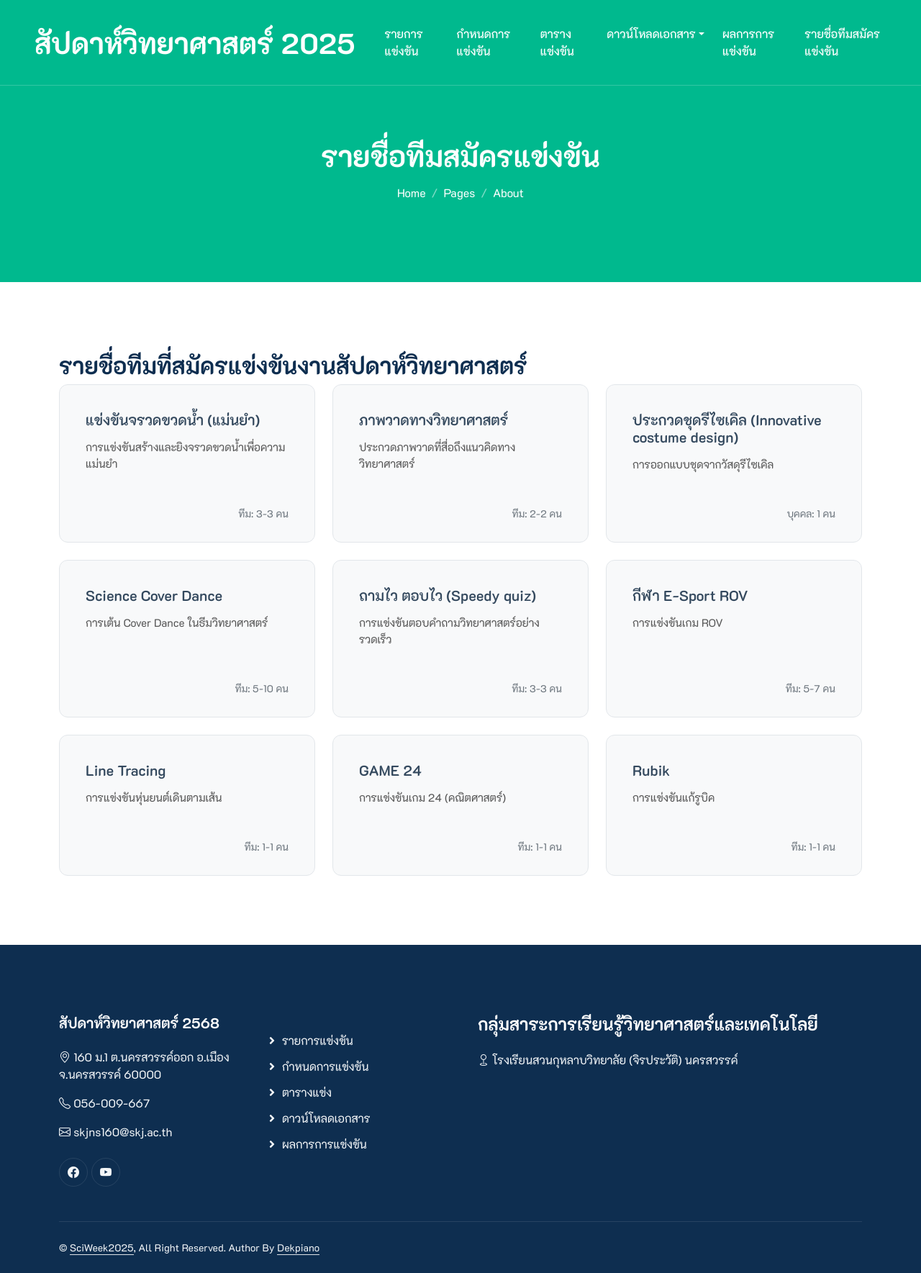
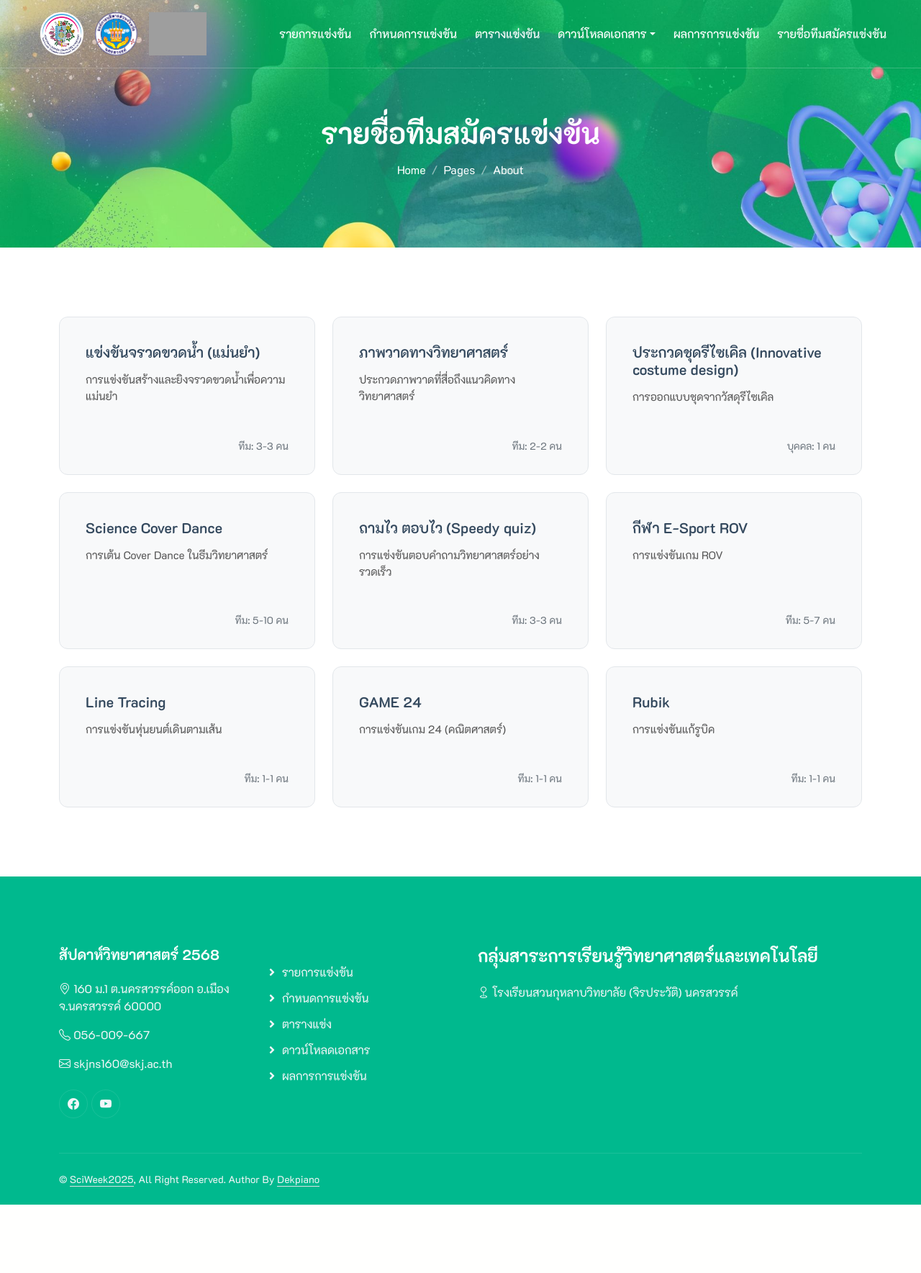
Before and after one commit to dekpiano/sciweek2025, a CodeIgniter 4 app: the page made by app/Views/User/Pages/ListNameTeams/PageListNameTeams.php in a window 1280 px wide. Shown: the whole page at 72% size. After the commit the page ends 1674 px from the top, so only its background shows below. Run offline with PHP 8.4 and a stand-in for CodeIgniter, Linux system fonts and the light colour scheme; the template is opened without the code that fills it, so the values that code supplies are empty; some libraries are stand-ins or nearby versions; grey boxes are pictures that could not be loaded.

Commit message:
4/7/2568 เปลี่ยน bg ใหม่

```diff
--- a/app/Views/User/Pages/ListNameTeams/PageListNameTeams.php
+++ b/app/Views/User/Pages/ListNameTeams/PageListNameTeams.php
@@ -21,7 +21,7 @@
 
 .competition-card:hover {
     transform: translateY(-5px);
-    box-shadow: 0 8px 30px rgba(0, 0, 0, 0.15);
+    box-shadow: 0 8px 30px #00b98e;
 }
 
 .competition-card h5 {
@@ -66,12 +66,18 @@
 .modal-body ul li:last-child {
     border-bottom: none;
 }
+
+.hero-header {
+            background: url(../public/img/bg/bg.jpg) center bottom no-repeat;
+            background-size: cover;
+            padding: 10rem 0 5rem 0;
+        }
 </style>
 <?= $this->endSection() ?>
 
 <?= $this->section('content') ?>
 
-<div class="bg-primary page-header">
+<div class="bg-primary page-header hero-header">
     <div class="container text-center">
         <h1 class="text-white animated zoomIn mb-3">รายชื่อทีมสมัครแข่งขัน</h1>
         <nav aria-label="breadcrumb">
@@ -85,7 +91,7 @@
 </div>
 
 <div class="container">
-    <h2>รายชื่อทีมที่สมัครแข่งขันงานสัปดาห์วิทยาศาสตร์</h2>
+
     <div id="competitionList" class="row row-cols-1 row-cols-md-2 row-cols-lg-3 g-4">
         <!-- Competition cards will be dynamically loaded here -->
         <!-- Initial content will be rendered by renderCompetitionCards() on DOMContentLoaded -->
@@ -97,7 +103,7 @@
     <div class="modal-dialog modal-dialog-centered modal-lg">
         <div class="modal-content">
             <div class="modal-header">
-                <h5 class="modal-title" id="teamListModalLabel">รายชื่อทีม: </h5>
+                <h5 class="modal-title text-white" id="teamListModalLabel">รายชื่อทีม: </h5>
                 <button type="button" class="btn-close" data-bs-dismiss="modal" aria-label="Close"></button>
             </div>
             <div class="modal-body">
@@ -196,15 +202,15 @@
             // *** สำคัญมาก: กำหนด URL ของ Google Apps Script Web App สำหรับแต่ละประเภทการแข่งขัน ***
             // *** คุณจะต้องสร้างและ Deploy Google Apps Script Web App แยกกัน 9 ตัว และนำ URL มาใส่ที่นี่ ***
             const webAppUrlMapping = {
-                "waterbottlerocket": "YOUR_WEB_APP_URL_FOR_WATERBOTTLE_ROCKET_SHEET_HERE",
-                "scientificdrawings": "YOUR_WEB_APP_URL_FOR_SCIENTIFIC_DRAWINGS_SHEET_HERE",
-                "Innovativecostumedesign": "YOUR_WEB_APP_URL_FOR_COSTUME_DESIGN_SHEET_HERE",
-                "ScienceCoverDance": "YOUR_WEB_APP_URL_FOR_COVER_DANCE_SHEET_HERE",
-                "SpeedyQuiz": "https://script.google.com/macros/s/AKfycbyc31EYToSja_5bnlq0XqolygzmNOwdZZiERacURd37Cidzrxg1x_x_ebstICKM1GYjXg/exec",
-                "ROV": "https://script.google.com/macros/s/AKfycbwAf_ka37cOoOLQ_mRYTECO8ezT9aIOplUDUhUpumLGaV_XScMMqw2ZhHIfeFWLj258dg/exec",
-                "LineTracing": "YOUR_WEB_APP_URL_FOR_LINE_TRACING_SHEET_HERE",
-                "GAME24": "YOUR_WEB_APP_URL_FOR_GAME24_SHEET_HERE",
-                "Rubik": "YOUR_WEB_APP_URL_FOR_RUBIK_SHEET_HERE"
+                "waterbottlerocket": "https://script.google.com/macros/s/AKfycbybOAsJsW0ZHEyzuaizISlNvZbtI5tnVCnyRSGmdx-mNVgjX2zKrRvMT4whlLD1UJAY/exec",
+                "scientificdrawings": "https://script.google.com/macros/s/AKfycbySiGVzF-Jx9j5Fza3puGdJynWNWlIgKIp5HgK_XcYpiNgDrCa6_0OKzlLrcE0SkkY/exec",
+                "Innovativecostumedesign": "https://script.google.com/macros/s/AKfycbyfdmoGl38DeECzjyc5ZIq8t0KP-Ct03IIq-Pf4ciIPMAkp_SJdBH5yaW6thhtIK0OW0w/exec",
+                "ScienceCoverDance": "https://script.google.com/macros/s/AKfycbzzeVus_Pbnep0ksdVSkFHjawQE4NWeL39wdQRwZch7iJjeauMLZdkjUQHuc-87Wfz5/exec",
+                "SpeedyQuiz": "https://script.google.com/macros/s/AKfycbz1TRJ2vpCtExCQtWsUTBy9S4RKChHhXFbNurBSk5EXDaF__YwtbWA27jmr2MuBKcBA/exec",
+                "ROV": "https://script.google.com/macros/s/AKfycbyc31EYToSja_5bnlq0XqolygzmNOwdZZiERacURd37Cidzrxg1x_x_ebstICKM1GYjXg/exec",
+                "LineTracing": "https://script.google.com/macros/s/AKfycbzNoWVbTMGI6d4XKjU9hZxpP2lkANv9ei8wkAGf5q-JUA4sTq1OAeZaZW43yoyeSvgkFw/exec",
+                "GAME24": "https://script.google.com/macros/s/AKfycbxlSOG9crWdG2Vsq3jCfi3gWkmPJ7eKnR01SukKqd_gVQ_Hq2kO6WoAzcO-avpPUOIxfQ/exec",
+                "Rubik": "https://script.google.com/macros/s/AKfycbw_S2Vn3IRtJH7mwykBjXGhpPJguqRw6VeG3tkXFUjHnoFw-v9_5_RPES6tdNefcYnt/exec"
             };
 
             // Object to store fetched registered teams, keyed by competitionType
@@ -228,7 +234,7 @@
                 noTeamMessage.classList.add('d-none'); // Hide "no team" message while loading
 
                 if (!webAppUrl || !webAppUrl.startsWith('https://script.google.com/macros/s/')) {
-                    modalTeamList.innerHTML = `<p class="text-danger text-center py-4">ข้อผิดพลาด: ไม่พบ URL ของ Google Apps Script Web App ที่ถูกต้องสำหรับประเภทการแข่งขันนี้</p>`;
+                    modalTeamList.innerHTML = `<p class="text-danger text-center py-4">ข้อผิดพลาด: ไม่พบ URL ที่ถูกต้องสำหรับประเภทการแข่งขันนี้</p>`;
                     console.error(`Error: Invalid or missing Web App URL for competition type: ${competitionKey}. URL: ${webAppUrl}`);
                     return;
                 }
--- a/app/Views/User/layouts/main.php
+++ b/app/Views/User/layouts/main.php
@@ -37,6 +37,7 @@
         *{
             font-family: 'K2D', sans-serif !important;
         }
+
     </style>
     <?= $this->renderSection('css') ?>
 </head>
@@ -56,24 +57,27 @@
         <!-- Navbar & Hero Start -->
         <div class="position-relative p-0">
             <nav class="navbar navbar-expand-lg navbar-light px-4 px-lg-5 py-3 py-lg-0">
-                <a href="index.html" class="navbar-brand p-0">
-                    <h1 class="m-0">สัปดาห์วิทยาศาสตร์ 2025</h1>
-                    <!-- <img src="<?=base_url()?>public/img/logo.png" alt="Logo"> -->
+                <a href="<?=base_url()?>" class="navbar-brand p-0 d-flex">
+                    <img src="<?=base_url()?>public/img/logo/LogoSKJ_4.png" alt="Logo" class="mx-2">
+                    <img src="<?=base_url()?>public/img/logo/opj.png" alt="Logo" class="mx-2">
+                    <img src="<?=base_url()?>public/img/logo/owtys.png" alt="Logo" class="mx-2">
+                    <!-- <h1 class="m-0">สัปดาห์วิทยาศาสตร์ 2025</h1> -->
+
                 </a>
                 <button class="navbar-toggler" type="button" data-bs-toggle="collapse" data-bs-target="#navbarCollapse">
                     <i class="bi bi-layout-text-sidebar"></i>
                 </button>
                 <div class="collapse navbar-collapse" id="navbarCollapse">
                     <div class="navbar-nav ms-auto py-0">
-                        <a href="#service" class="nav-item nav-link">รายการแข่งขัน</a>
+                        <a href="<?=base_url()?>#service" class="nav-item nav-link">รายการแข่งขัน</a>
                         <a href="#" onClick="showAlert()" class="nav-item nav-link">กำหนดการแข่งขัน</a>
                         <a href="#" onClick="showAlert()" class="nav-item nav-link">ตารางแข่งขัน</a>
                         <div class="nav-item dropdown">
                             <a href="#" class="nav-link dropdown-toggle" data-bs-toggle="dropdown">ดาวน์โหลดเอกสาร</a>
                             <div class="dropdown-menu m-0">
                                 <a href="#" onClick="showAlert()" class="dropdown-item">หนังสือโครงการ</a>
-                                <a href="#" onClick="showAlert()" class="dropdown-item">หนังสือเชิญ</a>
-                                <a href="#" onClick="showAlert()" class="dropdown-item">กติกาการแข่งขัน</a>
+                                <a target="_blank" href="https://drive.google.com/file/d/1wyqherkET2vx1ouSoxtoDGXerD9CqSda/view?usp=sharing"  class="dropdown-item">หนังสือเชิญ</a>
+                                <a href="<?=base_url()?>#service" class="dropdown-item">กติกาการแข่งขัน</a>
                                 <a href="#" onClick="showAlert()" class="dropdown-item">แผนผังการจัดงาน</a>
                                 <a href="#" onClick="showAlert()" class="dropdown-item">รายชื่อโรงแรม</a>
                             </div>
@@ -96,7 +100,7 @@
 
 
         <!-- Footer Start -->
-        <div class="container-fluid bg-dark text-light footer pt-5 wow fadeIn" data-wow-delay="0.1s"
+        <div class="container-fluid bg-primary text-light footer pt-5 wow fadeIn" data-wow-delay="0.1s"
             style="margin-top: 6rem;">
             <div class="container py-5">
                 <div class="row g-5">
```
Also changed, not shown: app/Views/User/Pages/Home/PageHome.php (+41 -4 lines), public/img/bg/bg.jpg (added), public/img/logo/LogoSKJ_4.png (added), public/img/logo/opj.png (added), 1 other file.
